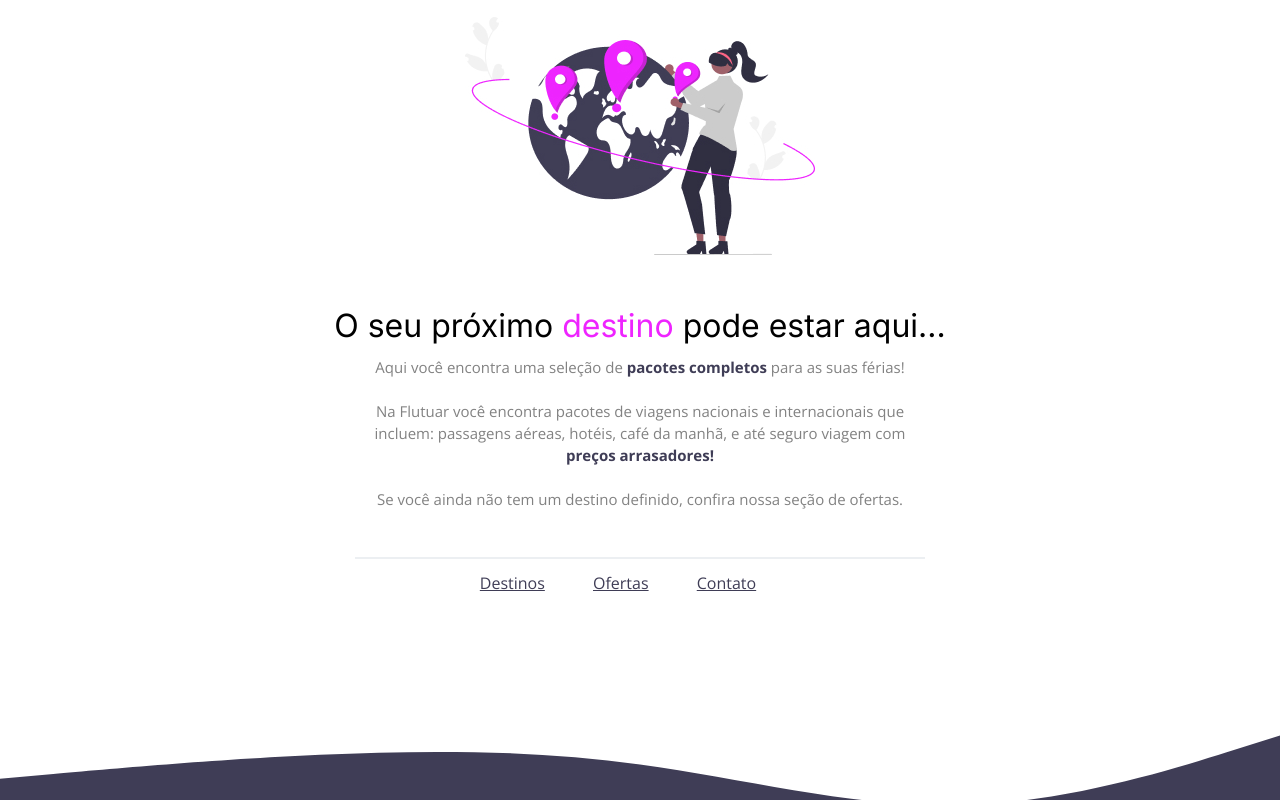
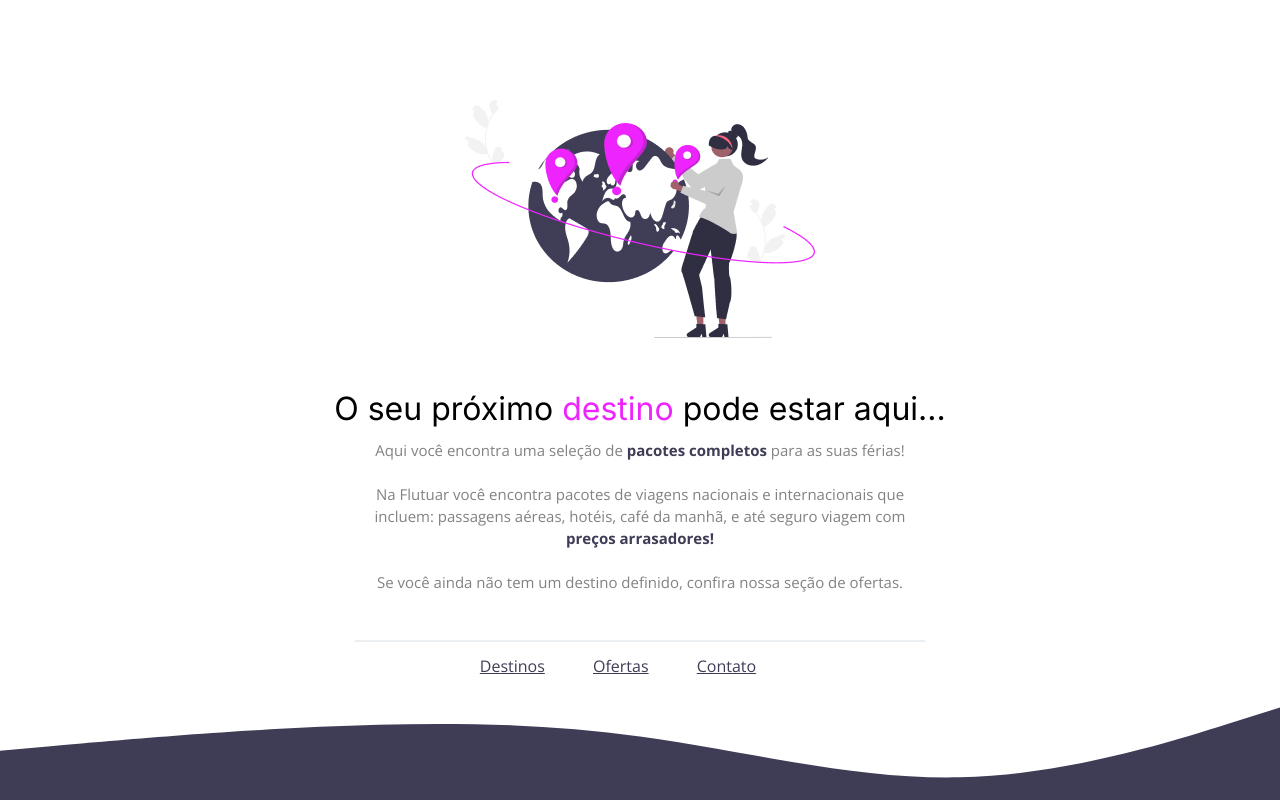
Before and after one commit to Alexandre-FP/explorer-desafio, a plain HTML site: page index.html in a window 1280 px wide. Drawn offline with nearby package versions, Linux system fonts and the light colour scheme.

Commit message:
corrigido

```diff
--- a/styles.css
+++ b/styles.css
@@ -13,7 +13,7 @@ body {
 
 #main img {
   margin-bottom: 32px; /* */
-  margin-top: 17px;
+  margin-top: 100px;
 }
 
 h1 {
@@ -46,7 +46,7 @@ h1 {
   bottom: -70px;
   right: 0px;
   width: 100%;
-  height: 139px;
+  height: 195px;
 }
 
 #footer a {
```
